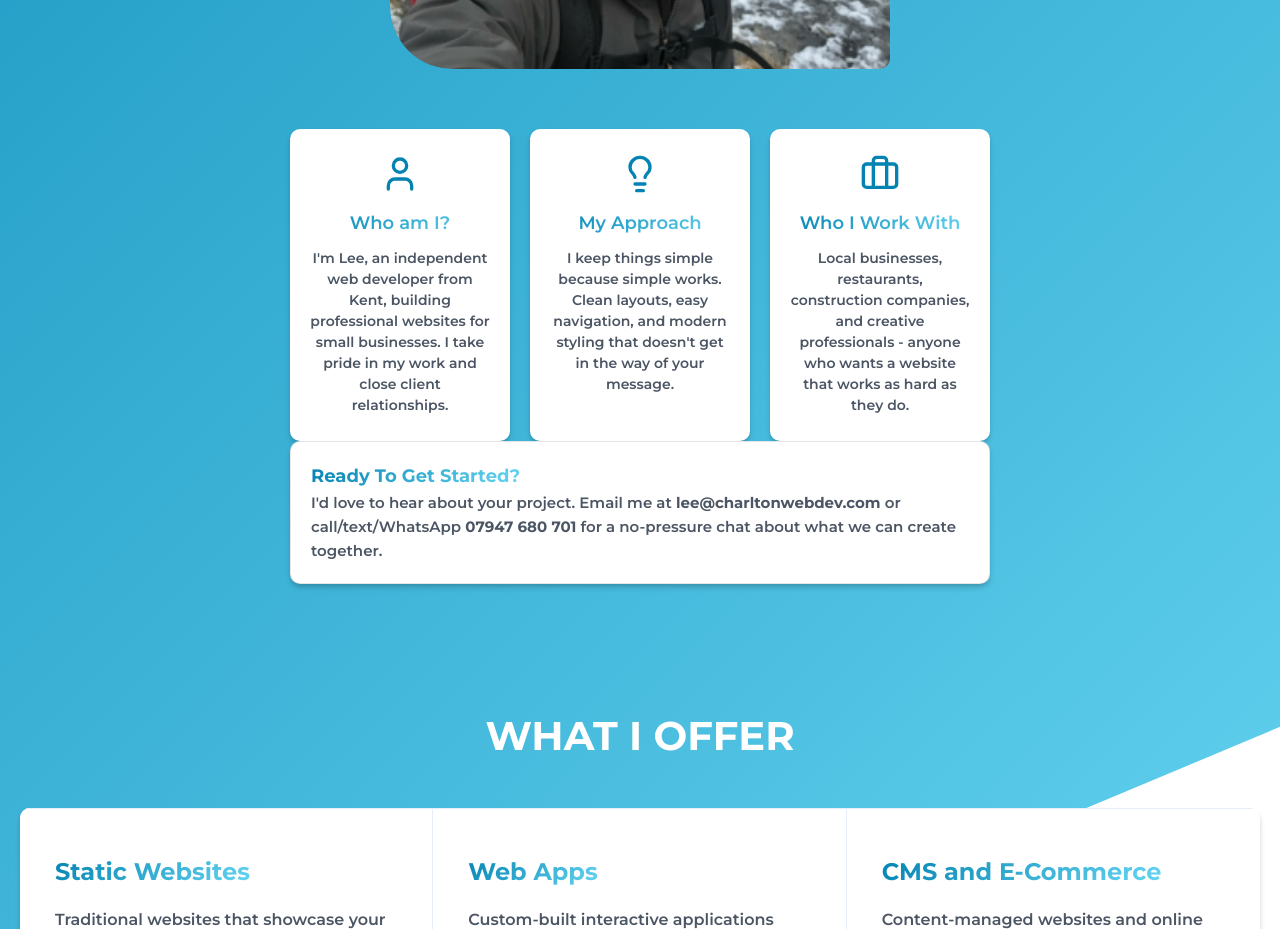
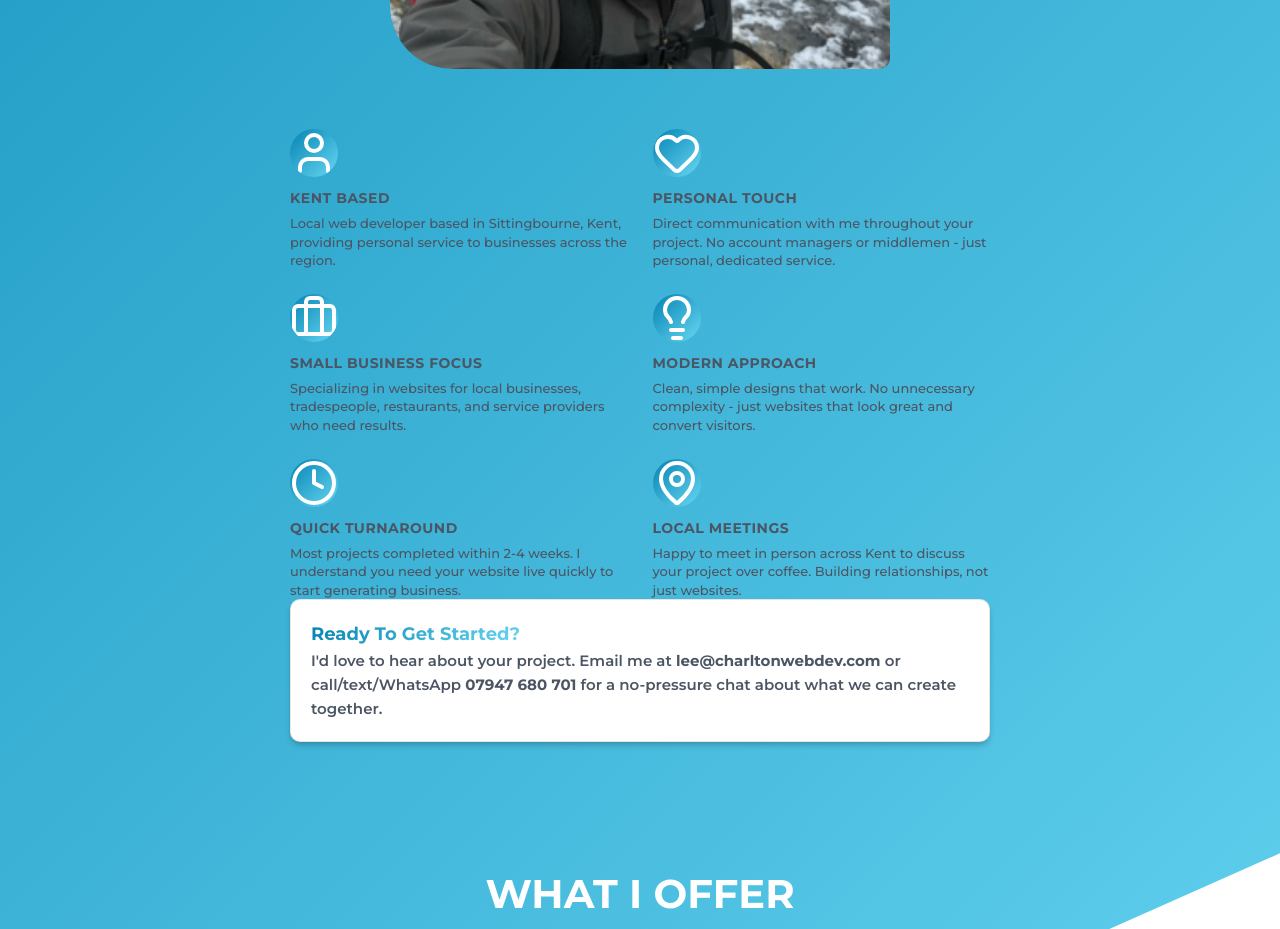
Before and after one commit to Charlton305/portfolio, a React (Vite) app: page / in a window 1280 px wide. Shown: the part 2220-3149 px from the top of the page. Built offline with nearby package versions, Linux system fonts and the light colour scheme.

Commit message:
Redesign About Me section with 2x3 grid layout inspired by reference

```diff
--- a/src/assets/styles/components/_about-me.scss
+++ b/src/assets/styles/components/_about-me.scss
@@ -254,7 +254,6 @@
     max-width: 70rem;
     padding: 0;
     width: 100%;
-    // text-align: center;
   }
 }
 
@@ -335,84 +334,53 @@
   }
 }
 
-.about-me__points-grid {
+.about-me__features-grid {
   display: grid;
-  grid-template-columns: 1fr;
-  gap: 2rem;
+  grid-template-columns: repeat(2, 1fr);
+  gap: 2.5rem;
   margin-top: 2rem;
 
-  @media (min-width: 768px) {
-    grid-template-columns: repeat(2, 1fr);
-  }
-
-  @media (min-width: 1200px) {
-    grid-template-columns: repeat(3, 1fr);
+  @media (max-width: 900px) {
+    grid-template-columns: 1fr;
+    gap: 2rem;
   }
 }
 
 .about-me__point-card {
-  background-color: white;
-  padding: 2.5rem 2rem;
-  border-radius: 1rem;
-  box-shadow: 0 4px 6px -1px rgba(0, 0, 0, 0.2),
-    0 2px 4px -1px rgba(0, 0, 0, 0.06);
-  text-align: center;
-  transition: all 0.3s ease;
-  position: relative;
-  overflow: hidden;
-
-  &:hover {
-    background: linear-gradient(
-      135deg,
-      $primary-color 0%,
-      $secondary-color 100%
-    );
-    color: white;
-    box-shadow: 0 10px 25px rgba(0, 0, 0, 0.3);
-    transform: translateY(-5px);
-
-    .about-me__point-icon {
-      color: white;
-    }
-
-    .about-me__point-title {
-      color: white;
-    }
-
-    .about-me__point-description {
-      color: white;
-    }
-  }
+  display: flex;
+  flex-direction: column;
+  align-items: flex-start;
+  text-align: left;
 }
 
 .about-me__point-icon {
-  display: block;
+  display: flex;
+  align-items: center;
+  justify-content: center;
+  width: 48px;
+  height: 48px;
+  border-radius: 50%;
+  background: linear-gradient(135deg, $primary-color 0%, $secondary-color 100%);
   color: $primary-color;
-  margin: 0 auto 1.5rem;
-  transition: color 0.3s ease;
+  color: white;
+  margin-bottom: 1rem;
+  flex-shrink: 0;
 }
 
 .about-me__point-title {
-  margin: 0 0 1rem;
-  font-size: 1.8rem;
-  font-weight: 600;
-  background: linear-gradient(
-    135deg,
-    $primary-color 0%,
-    $secondary-color 100%
-  );
-  -webkit-text-fill-color: transparent;
-  -webkit-background-clip: text;
-  background-clip: text;
-  transition: all 0.3s ease;
+  margin: 0 0 0.5rem;
+  font-size: 1.4rem;
+  font-weight: 700;
+  color: $secondary-text-color;
+  letter-spacing: 0.5px;
 }
 
 .about-me__point-description {
   margin: 0;
-  font-size: 1.4rem;
+  font-size: 1.3rem;
   color: $secondary-text-color;
-  line-height: 1.5;
-  transition: color 0.3s ease;
+  line-height: 1.4;
+  font-weight: 500;
 }
 
 .about-me__card--get-started {
--- a/src/components/AboutMe.jsx
+++ b/src/components/AboutMe.jsx
@@ -1,8 +1,8 @@
 import { useEffect } from "react"
 import photo from "../assets/images/photo-of-me-in-norway.jpg"
 import logo from "../assets/images/logo.svg"
+import { MonitorSmartphone, Zap, SearchCheck, User, Lightbulb, Briefcase, Heart, MapPin, Clock } from "lucide-react"
 
-import { MonitorSmartphone, Zap, SearchCheck, User, Lightbulb, Briefcase } from "lucide-react"
 
 const AboutMe = () => {
   useEffect(() => {
@@ -102,26 +102,47 @@ const AboutMe = () => {
         </div>
         <div className="about-me__text-container">
           <h2 className="meet-your-dev--desktop">Meet your developer...</h2>
-          <div className="about-me__points-grid">
+          <div className="about-me__features-grid">
             <div className="about-me__point-card">
-              <User className="about-me__point-icon" size={40} />
-              <h4 className="about-me__point-title">Who am I?</h4>
+              <User className="about-me__point-icon" size={24} />
+              <h4 className="about-me__point-title">KENT BASED</h4>
               <p className="about-me__point-description">
-                I'm Lee, an independent web developer from Kent, building professional websites for small businesses. I take pride in my work and close client relationships.
+                Local web developer based in Sittingbourne, Kent, providing personal service to businesses across the region.
               </p>
             </div>
             <div className="about-me__point-card">
-              <Lightbulb className="about-me__point-icon" size={40} />
-              <h4 className="about-me__point-title">My Approach</h4>
+              <Heart className="about-me__point-icon" size={24} />
+              <h4 className="about-me__point-title">PERSONAL TOUCH</h4>
               <p className="about-me__point-description">
-                I keep things simple because simple works. Clean layouts, easy navigation, and modern styling that doesn't get in the way of your message.
+                Direct communication with me throughout your project. No account managers or middlemen - just personal, dedicated service.
               </p>
             </div>
             <div className="about-me__point-card">
-              <Briefcase className="about-me__point-icon" size={40} />
-              <h4 className="about-me__point-title">Who I Work With</h4>
+              <Briefcase className="about-me__point-icon" size={24} />
+              <h4 className="about-me__point-title">SMALL BUSINESS FOCUS</h4>
               <p className="about-me__point-description">
-                Local businesses, restaurants, construction companies, and creative professionals - anyone who wants a website that works as hard as they do.
+                Specializing in websites for local businesses, tradespeople, restaurants, and service providers who need results.
+              </p>
+            </div>
+            <div className="about-me__point-card">
+              <Lightbulb className="about-me__point-icon" size={24} />
+              <h4 className="about-me__point-title">MODERN APPROACH</h4>
+              <p className="about-me__point-description">
+                Clean, simple designs that work. No unnecessary complexity - just websites that look great and convert visitors.
+              </p>
+            </div>
+            <div className="about-me__point-card">
+              <Clock className="about-me__point-icon" size={24} />
+              <h4 className="about-me__point-title">QUICK TURNAROUND</h4>
+              <p className="about-me__point-description">
+                Most projects completed within 2-4 weeks. I understand you need your website live quickly to start generating business.
+              </p>
+            </div>
+            <div className="about-me__point-card">
+              <MapPin className="about-me__point-icon" size={24} />
+              <h4 className="about-me__point-title">LOCAL MEETINGS</h4>
+              <p className="about-me__point-description">
+                Happy to meet in person across Kent to discuss your project over coffee. Building relationships, not just websites.
               </p>
             </div>
           </div>
```
